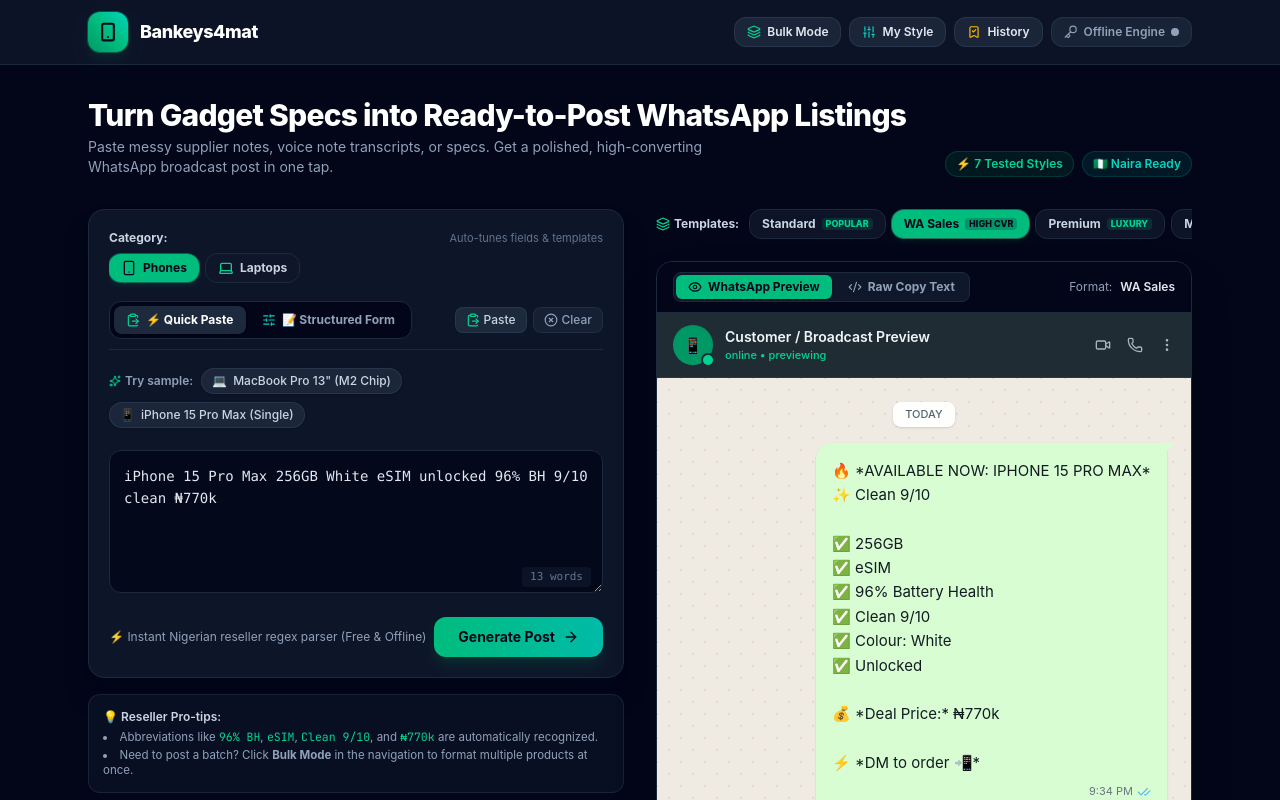
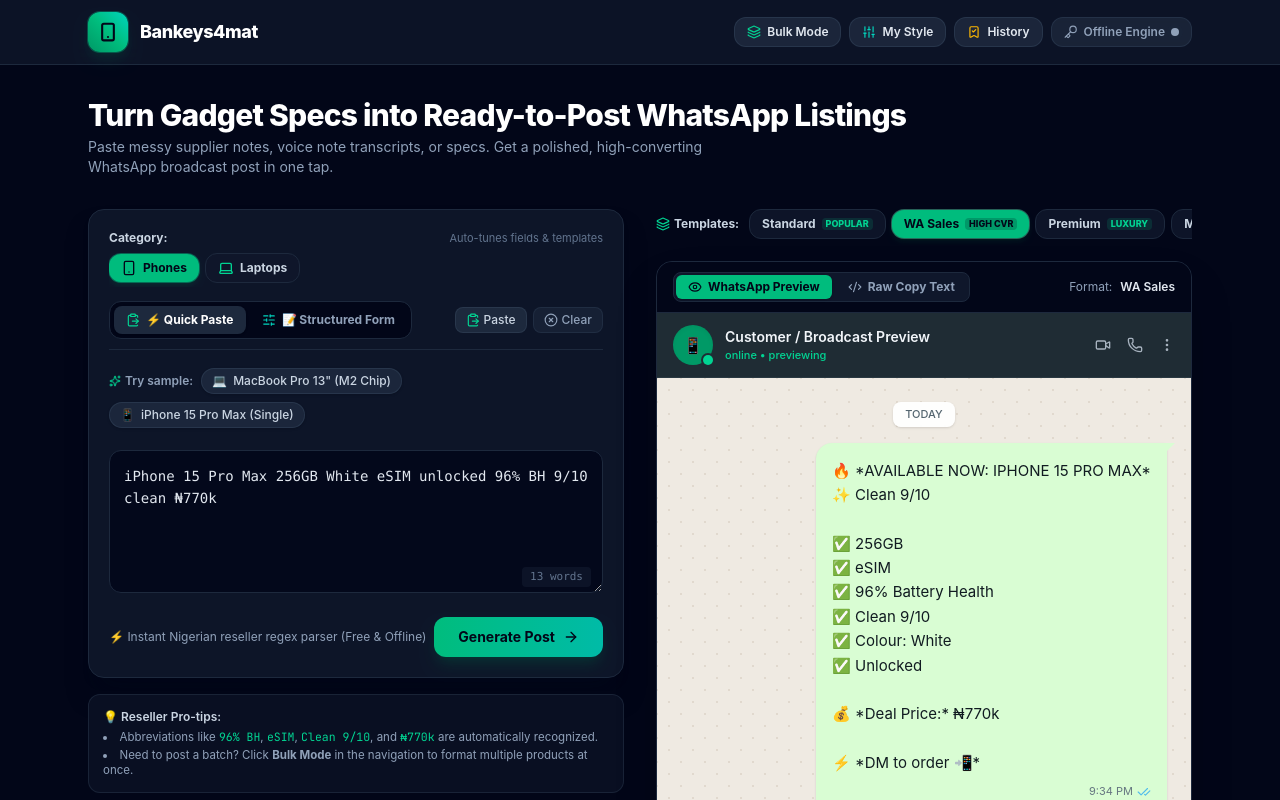
Before and after one commit to bankeytech/FormatGen, a React (Vite) app: page / in a window 1280 px wide. Shown: the top 800 px of the page. Built offline with nearby package versions, Linux system fonts and the light colour scheme.

Commit message:
some edit

```diff
--- a/src/App.tsx
+++ b/src/App.tsx
@@ -277,14 +277,6 @@ export const App: React.FC = () => {
             </p>
           </div>
 
-          <div className="hidden sm:flex items-center gap-2">
-            <span className="inline-flex items-center gap-1 px-2.5 py-1 rounded-full text-xs font-semibold bg-emerald-500/10 text-emerald-400 border border-emerald-500/20">
-              ⚡ 7 Tested Styles
-            </span>
-            <span className="inline-flex items-center gap-1 px-2.5 py-1 rounded-full text-xs font-semibold bg-teal-500/10 text-teal-400 border border-teal-500/20">
-              🇳🇬 Naira Ready
-            </span>
-          </div>
         </div>
 
         {/* 2-Column Responsive Layout: Left: Input & Details, Right: WhatsApp Bubble Preview & Actions */}
```
